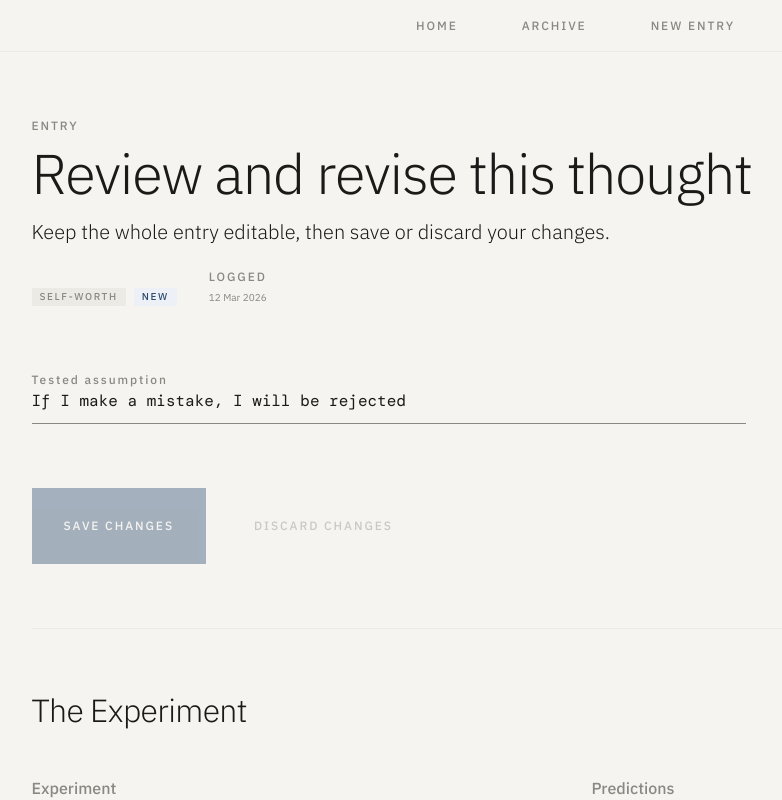
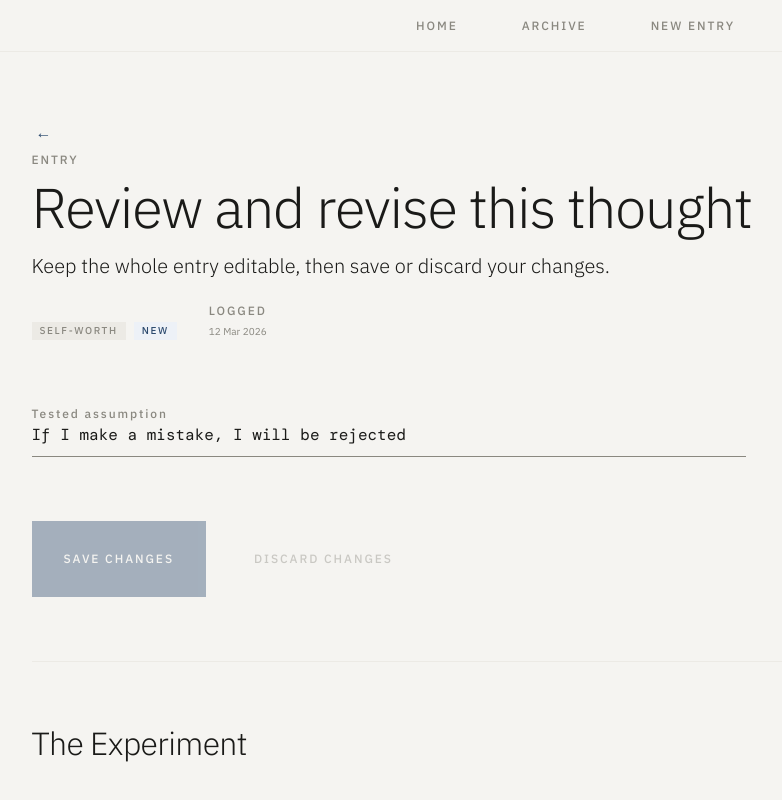
Before and after one commit to jbaldacim/weissraum, a React (Vite) app: page /entries/1 in a window 1280 px wide. Shown: the top 800 px of the page, without its empty margins (57-839 px from the left). Built offline with nearby package versions, Linux system fonts and the light colour scheme.

Commit message:
feat: implement BackButton component and integrate into Entry view

```diff
--- /dev/null
+++ b/src/components/Nav/BackButton.jsx
@@ -0,0 +1,69 @@
+import { useNavigate } from "react-router-dom";
+import styled from "styled-components";
+
+const Button = styled.button`
+  display: inline-flex;
+  align-items: center;
+  justify-content: center;
+
+  background: none;
+  border: none;
+  padding: 0.25rem;
+
+  color: var(--color-accent);
+  cursor: pointer;
+
+  transition: color 180ms linear;
+
+  &:focus-visible {
+    outline: 2px solid var(--color-accent);
+    outline-offset: 3px;
+  }
+
+  .label-wrapper {
+    overflow: hidden;
+    display: inline-block;
+    padding-left: 0.5rem;
+  }
+
+  .label {
+    display: inline-block;
+    transition:
+      opacity 180ms linear,
+      transform 180ms linear;
+
+    @media screen and (min-width: 768px) {
+      opacity: 0;
+      transform: translateX(-100%);
+    }
+  }
+
+  &:hover .label {
+    opacity: 1;
+    transform: translateX(0);
+  }
+`;
+
+function BackButton({ fallbackTo = "/" }) {
+  const navigate = useNavigate();
+
+  function handleClick() {
+    // Prefer in-app back navigation
+    if (window.history.length > 1) {
+      navigate(-1);
+    } else {
+      navigate(fallbackTo);
+    }
+  }
+
+  return (
+    <Button onClick={handleClick} aria-label="Voltar">
+      <span aria-hidden="true">←</span>
+      <span className="label-wrapper">
+        <span className="label">Go back</span>
+      </span>
+    </Button>
+  );
+}
+
+export default BackButton;
--- a/src/views/Archive.jsx
+++ b/src/views/Archive.jsx
@@ -28,45 +28,52 @@ const mockEntries = [
   },
   {
     id: "4",
-    assumption: "If I make a mistake, I will be rejected",
-    category: "Self-worth",
+    assumption: "If I say no, people will stop liking me",
+    category: "Relationships",
     status: "new",
-    date: "12 Mar 2026",
+    date: "07 Mar 2026",
   },
   {
     id: "5",
-    assumption: "I must always be in control or something bad will happen",
-    category: "Control",
+    assumption: "I need to be productive all the time to be valuable",
+    category: "Self-worth",
     status: "resolved",
-    date: "10 Mar 2026",
+    date: "05 Mar 2026",
   },
   {
     id: "6",
-    assumption: "If I am vulnerable, people will take advantage of me",
-    category: "Relationships",
+    assumption: "If things are uncertain, it means something is wrong",
+    category: "Control",
     status: "new",
-    date: "08 Mar 2026",
+    date: "03 Mar 2026",
   },
   {
     id: "7",
-    assumption: "If I make a mistake, I will be rejected",
-    category: "Self-worth",
+    assumption: "If someone is upset, it is probably my fault",
+    category: "Relationships",
     status: "new",
-    date: "12 Mar 2026",
+    date: "01 Mar 2026",
   },
   {
     id: "8",
-    assumption: "I must always be in control or something bad will happen",
-    category: "Control",
+    assumption: "Resting means I am being lazy",
+    category: "Self-worth",
     status: "resolved",
-    date: "10 Mar 2026",
+    date: "27 Feb 2026",
   },
   {
     id: "9",
-    assumption: "If I am vulnerable, people will take advantage of me",
+    assumption: "If I don’t understand something quickly, I am not capable",
+    category: "Self-worth",
+    status: "new",
+    date: "25 Feb 2026",
+  },
+  {
+    id: "10",
+    assumption: "I need to please everyone to avoid conflict",
     category: "Relationships",
-    status: "new",
-    date: "08 Mar 2026",
+    status: "resolved",
+    date: "22 Feb 2026",
   },
 ];
 
--- a/src/views/Entry.jsx
+++ b/src/views/Entry.jsx
@@ -19,6 +19,7 @@ import { Heading, Caption, Label } from "../components/Typography/Text";
 import { CategoryTag, StatusTag } from "../components/Tag/Tag";
 import { Tags } from "../components/Card/AssumptionCard";
 import { PrimaryButton, GhostButton } from "../components/Button/Button";
+import BackButton from "../components/Nav/BackButton";
 
 const mockEntries = [
   {
@@ -92,6 +93,7 @@ function Entry() {
   if (!savedEntry || !draft) {
     return (
       <Container>
+        <BackButton />
         <Heading>Entry not found.</Heading>
       </Container>
     );
@@ -116,6 +118,7 @@ function Entry() {
 
   return (
     <Container>
+      <BackButton />
       <Stack $gap="var(--space-lg)">
         <HeaderBlock
           style={
```
Also changed, not shown: 1 other file (tests, documents, lock files or other folders).
